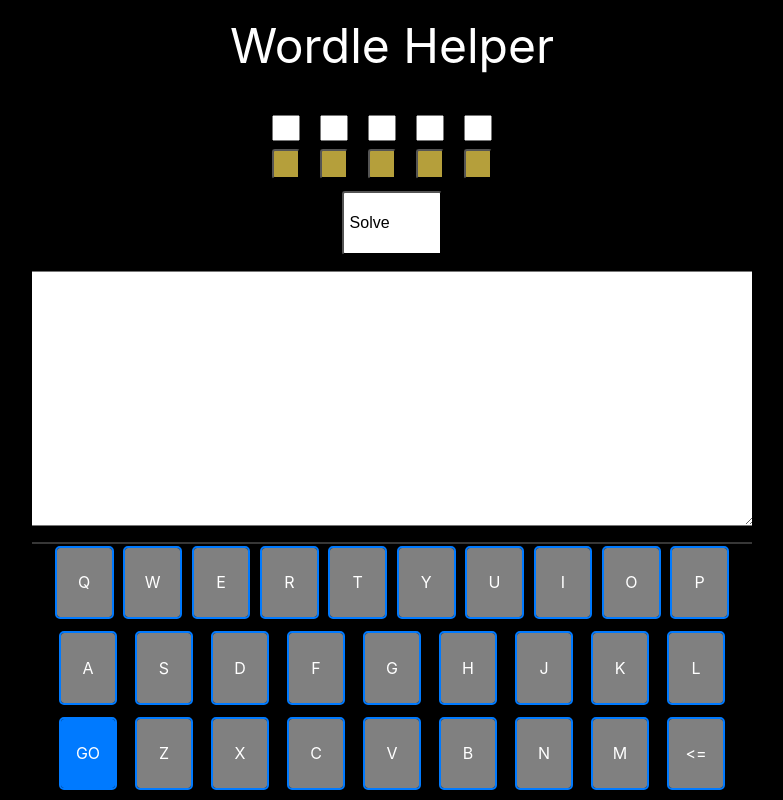
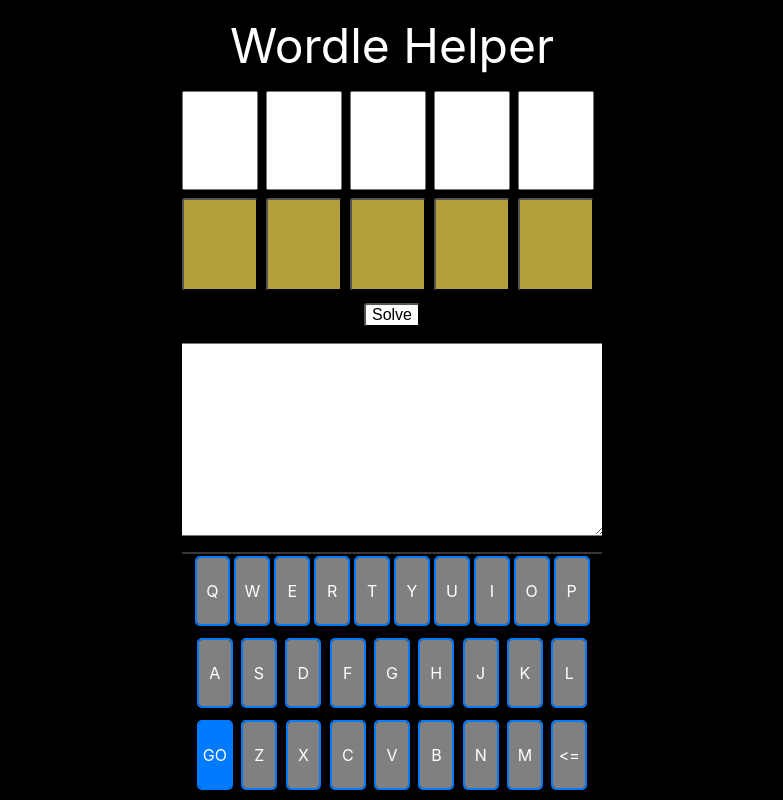
Before and after one commit to curiousmike/solver, a React (Create React App) app: page / in a window 1280 px wide. Shown: the whole page, without its empty margins (248-1031 px from the left). Built offline with nearby package versions, Linux system fonts and the light colour scheme.

Commit message:
add better? logic

```diff
--- a/src/App.js
+++ b/src/App.js
@@ -23,7 +23,6 @@
 window.addEventListener("resize", appHeight);
 appHeight();
 
-// solveWord();
 const status = {
   Unknown: "unknown",
   WrongSpot: "wrongspot",
@@ -45,7 +44,9 @@
   const buildLetterCounts = () => {
     const letterCounts = {};
     currentWord.forEach((letter) => {
-      const theLetter = letter.letter;
+      const letterString = letter.letter;
+      for (var i = 0; i < letterString.length; i++) {
+        const theLetter = letterString[i];
         if (theLetter !== "") {
           if (!letterCounts[theLetter]) {
             letterCounts[theLetter] = {};
@@ -54,8 +55,8 @@
             letterCounts[theLetter].count++;
           }
         }
+      }
     });
-    // console.log('letterConts = ', letterCounts)
     return letterCounts;
   };
 
@@ -75,10 +76,11 @@
   };
 
   const solveWord = () => {
-    console.log("start ...");
     const validWords = [];
+
+    const testWords = ["space"];
+    // testWords.forEach((dictionaryWord) => {
     fiveLetterWords.forEach((dictionaryWord) => {
-      // const word = fiveLetterWords[0]
       let isValidWord = true;
       var validationIssue = null;
       for (let wordLetterIndex = 0; wordLetterIndex < 5; wordLetterIndex++) {
@@ -101,9 +103,13 @@
             }
           }
         } else if (currentWord[wordLetterIndex].status === status.WrongSpot) {
-          if (letter === currentWord[wordLetterIndex].letter) {
+          // If you have "abc" as wrongSpot in the 0th option, ensure that our current letter is not a, b or c
+          for (var i = 0; i < currentWord[wordLetterIndex].letter.length; i++) {
+            const currentWordLetter = currentWord[wordLetterIndex].letter[i];
+            if (letter === currentWordLetter) {
               isValidWord = false;
               validationIssue = `Wrong spot: ${letter} is in puzzle but not index ${wordLetterIndex}`;
+            }
           }
           for (let u = 0; u < unavailableLetters.length; u++) {
             if (unavailableLetters[u] === letter) {
@@ -115,16 +121,24 @@
         }
       }
       // final validation - verify every letter in currentWord shows up in the dictionary word
-      // ocher should not be valid for ocean
+      //
+      // ocher should not be valid for ocean if we said there is an 'a' in the 3rd and 5th letter
+      //
+      // [o] [c] [al] [] [a]
+      //  G   G   Y    Y  Y
+      // should generate OCTAL
+
       if (isValidWord) {
         const currentWordLetterCounts = buildLetterCounts(currentWord);
+        console.log("currentWorldLetterCounts = ", currentWordLetterCounts);
         const dictionaryWordLetterCounts =
           buildLetterWholeCounts(dictionaryWord);
         for (const [key, value] of Object.entries(currentWordLetterCounts)) {
           // console.log('key/value = ', key, value)
           if (
-            !dictionaryWordLetterCounts[key] ||
-            dictionaryWordLetterCounts[key].count < value.count
+            !dictionaryWordLetterCounts[key]
+            //  ||
+            // dictionaryWordLetterCounts[key].count < value.count
           ) {
             // console.log('wrong')
             isValidWord = false;
@@ -145,7 +159,8 @@
     console.log("validWordList = ", validWords);
   };
 
-  const handleKey = (key) => {
+  // This method is for tapping on keyboard to say 'the letter "Z" is _not_ in the puzzle
+  const handleRemoveKey = (key) => {
     if (key === "GO") {
       solveWord();
     } else {
@@ -172,23 +187,29 @@
   const updateKeyEntry = (e) => {
     const index = e.target.getAttribute("data-id");
     const regex = new RegExp("[A-Za-z]");
-    const letter = e.target.value;
+    const string = e.target.value;
     const updatedCurrentWord = [...currentWord];
-
-    if (letter === "") {
+    if (string === "") {
       updatedCurrentWord[index].letter = "";
       updatedCurrentWord[index].status = status.Unknown;
     } else {
+      let updatedLetters = "";
+      for (let i = 0; i < string.length; i++) {
+        let letter = string[i];
         if (regex.test(letter)) {
-        updatedCurrentWord[index].letter = letter ? letter.toLowerCase() : "";
+          updatedLetters += letter ? letter.toLowerCase() : "";
           updatedCurrentWord[index].status =
             letter !== "" ? status.WrongSpot : status.Unknown;
         }
+      }
+      console.log("updated letters = ", updatedLetters);
+      updatedCurrentWord[index].letter = updatedLetters;
     }
     setCurrentWord(updatedCurrentWord);
     console.log("updated = ", updatedCurrentWord);
   };
 
+  // This says whether this letter is "in the right spot" or "in the puzzle but not at this spot"
   const updateKeyStatus = (e) => {
     const index = e.target.getAttribute("data-id");
     const updatedCurrentWord = [...currentWord];
@@ -293,7 +314,7 @@
       <ResultContainer value={validWordList} />
       <Keyboard
         keyboardData={keyboardData}
-        handleKeyPress={(e) => handleKey(e)}
+        handleKeyPress={(e) => handleRemoveKey(e)}
         visible={true}
       />
     </Container>
--- a/src/styles.js
+++ b/src/styles.js
@@ -3,10 +3,10 @@
 export const Container = styled.div`
   display: flex;
   flex-direction: column;
-  /*justify-content: space-between;*/
+  justify-content: space-between;
   align-items: center;
   height: 100%;
-  max-width: 720px;
+  max-width: 420px;
   margin-left: auto;
   margin-right: auto;
   overflow: hidden;
@@ -14,27 +14,39 @@
 
 export const FiveLetterContainer = styled.div`
   display: flex;
-  flex-direction: row;
-  justify-content: center;
-  margin-top: 24px;
-  margin-bottom: 24px;
+  justify-content: space-between;
+  max-width: 420px;
+  min-height: 25%;
 `;
-export const LetterContainer = styled.input`
-  width: 20px;
-  height: 20px;
-  font-size: 20px;
-`;
+
 export const SingleLetterContainer = styled.div`
   display: flex;
   flex-direction: column;
-  margin-right: 20px;
+  min-width: 0px;
+  margin-right: 8px;
 `;
+export const LetterContainer = styled.input`
+  font-size: 20px;
+  height: 50%;
+`;
+export const Button = styled.button`
+  color: white;
+  background-color: ${(props) =>
+    props.buttonColor === "correct" ? "rgb(83, 141, 78)" : "rgb(181, 159, 59)"};
+
+  outline: ${(props) => (props.buttonColor === 1 ? "2px solid red" : "")};
+  outline: ${(props) => (props.buttonColor === 2 ? "2px solid #007AFF" : "")};
+  height: 50%;
+  border-radius: 3px;
+  margin-top: 8px;
+`;
+
 export const ResultContainer = styled.textarea`
   width: 100%;
-  height: 256px;
   font-size: 20px;
   margin-top: 16px;
   margin-bottom: 16px;
+  height: 25%;
 `;
 
 export const Title = styled.div`
@@ -43,26 +55,11 @@
   font-size: 48px;
 `;
 
-export const Button = styled.button`
-  color: white;
-  background-color: ${(props) =>
-    props.buttonColor === "correct" ? "rgb(83, 141, 78)" : "rgb(181, 159, 59)"};
-
-  outline: ${(props) => (props.buttonColor === 1 ? "2px solid red" : "")};
-  outline: ${(props) => (props.buttonColor === 2 ? "2px solid #007AFF" : "")};
-  min-width: 75%;
-  min-height: 75%;
-  border-radius: 3px;
-  margin-top: 8px;
-`;
-
 export const SolveButton = styled.button`
   color: white;
   background-color: white;
   color: black;
   outline: "2px solid #007AFF";
-  min-width: 14%;
-  min-height: 8%;
   font-size: 16px;
   border-radius: 3px;
   display: flex;
```
Lines whose indentation alone changed are shown as unchanged.
